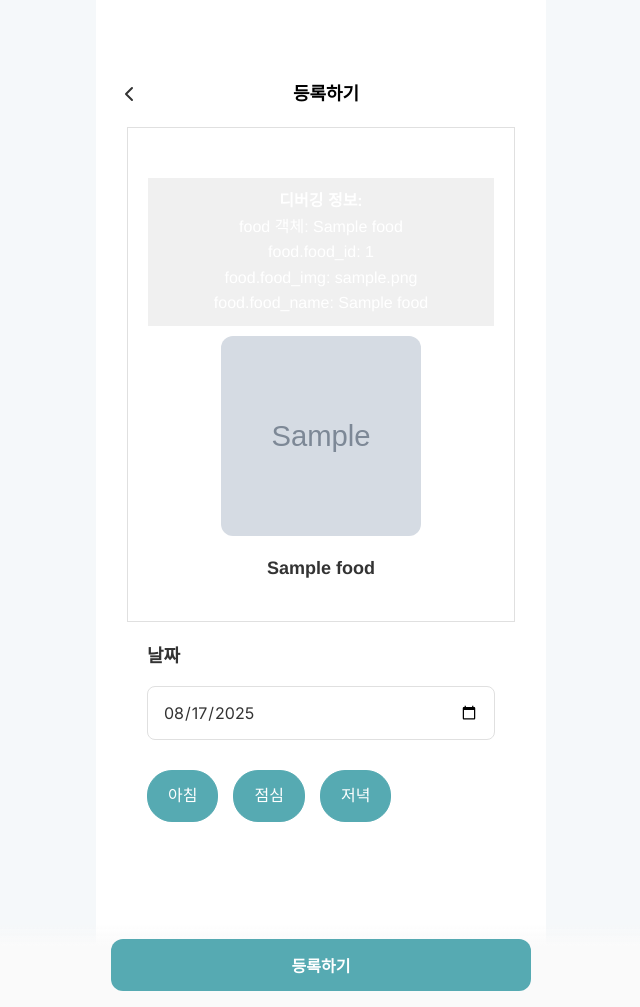
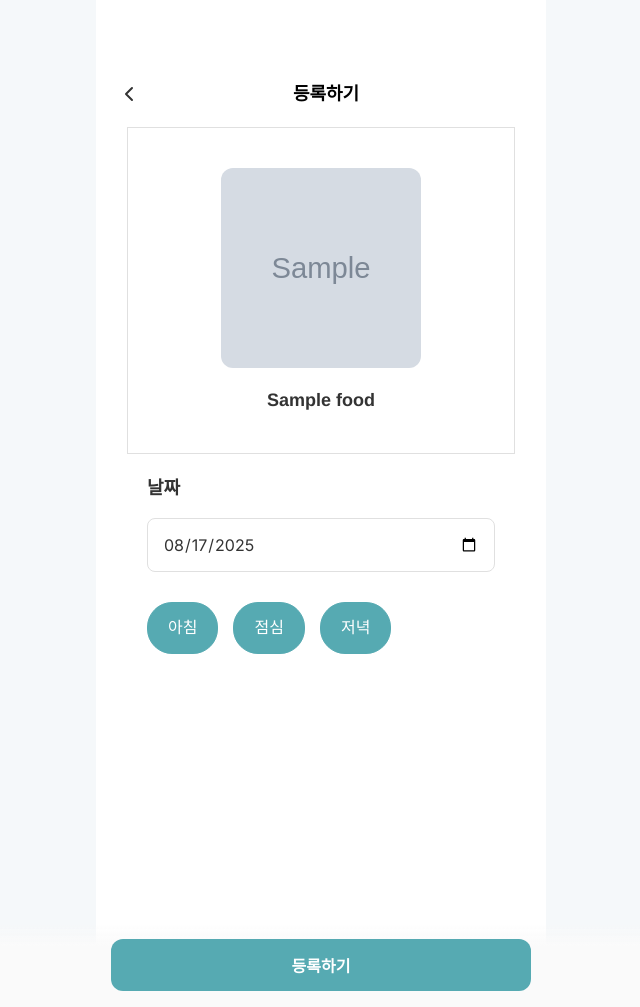
Before and after one commit to pirogramming/Healthtant, a Django app: template templates/diets/diets_upload.html in a window 1280 px wide. Shown: the whole page, without its empty margins (319-959 px from the left). Run offline with Django 5.2, Linux system fonts and the light colour scheme; tables that the repository leaves empty hold one stand-in row (values such as "Sample post"); the template is opened without the code that fills it: values that come from a table or form of the project are taken from there, most other values are stand-ins (such as "Sample title", 1, 10 or a date in 2020); grey boxes marked "Sample" are stand-in pictures; some web fonts are replaced.

Commit message:
fix: 식사 등록 사진 안 뜸 해결

```diff
--- a/templates/diets/diets_upload.html
+++ b/templates/diets/diets_upload.html
@@ -48,18 +48,14 @@
       <!-- 제품 이미지 카드 -->
       <section class="product-card">
 
-        <div style="background: #f0f0f0; padding: 10px; margin: 10px 0;">
-          <p><strong>디버깅 정보:</strong></p>
-          <p>food 객체: {{ food }}</p>
-          <p>food.food_id: {{ food.food_id }}</p>
-          <p>food.food_img: {{ food.food_img }}</p>
-          <p>food.food_name: {{ food.food_name }}</p>
-        </div>
-
         {% if food and food.food_id %}
           <div class="product-image-large">
-            {% if food.food_img %}
-              <img src="{{ food.food_img }}" alt="{{ food.food_name }}">
+            {% if food.image_url %}
+              <img src="{{ food.image_url }}" alt="{{ food.food_name }}" onerror="this.style.display='none'; this.nextElementSibling.style.display='block';">
+              <div class="img-skeleton-large" style="display: none;">이미지</div>
+            {% elif food.food_img %}
+              <img src="{{ food.food_img }}" alt="{{ food.food_name }}" onerror="this.style.display='none'; this.nextElementSibling.style.display='block';">
+              <div class="img-skeleton-large" style="display: none;">이미지</div>
             {% else %}
               <div class="img-skeleton-large">이미지</div>
             {% endif %}
```
